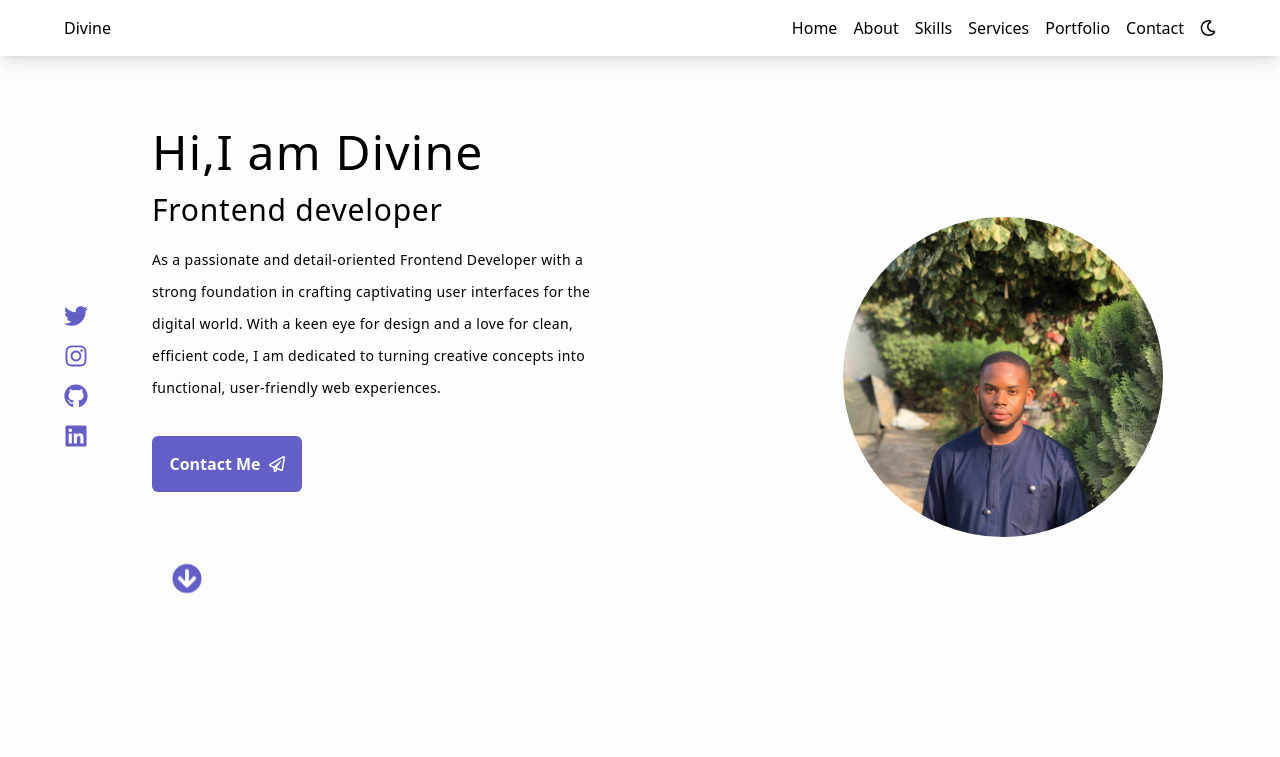
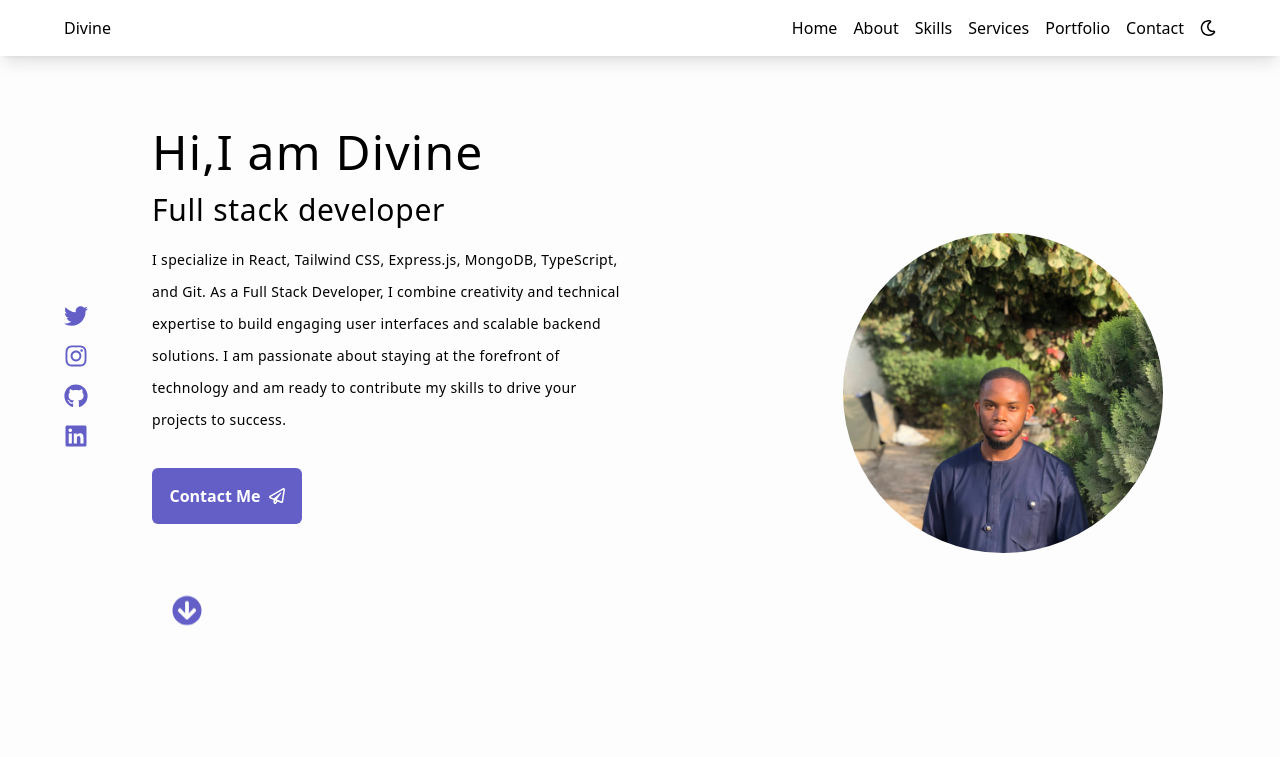
Before and after one commit to Deevyne99/my-portfolio, a React (Vite) app in the folder portfolio/: page / in a window 1280 px wide. Shown: the top 757 px of the page. Built offline with nearby package versions, Linux system fonts and the light colour scheme.

Commit message:
Made some changes to my introduction

```diff
--- a/portfolio/src/components/hero/Hero.jsx
+++ b/portfolio/src/components/hero/Hero.jsx
@@ -50,14 +50,15 @@ const Hero = () => {
               Hi,I am Divine
             </h1>
             <h3 className='lg:text-3xl tracking-wide leading-6 text-xl sm:text-2xl text-center sm:text-left'>
-              Frontend developer
+              Full stack developer
             </h3>
             <p className='sm:text-md md:text-md tracking-wide leading-8 text-sm sm:text-left text-center'>
-              As a passionate and detail-oriented Frontend Developer with a
-              strong foundation in crafting captivating user interfaces for the
-              digital world. With a keen eye for design and a love for clean,
-              efficient code, I am dedicated to turning creative concepts into
-              functional, user-friendly web experiences.
+              I specialize in React, Tailwind CSS, Express.js, MongoDB,
+              TypeScript, and Git. As a Full Stack Developer, I combine
+              creativity and technical expertise to build engaging user
+              interfaces and scalable backend solutions. I am passionate about
+              staying at the forefront of technology and am ready to contribute
+              my skills to drive your projects to success.
             </p>
             <button className='p-4 mt-4 items-center rounded-md capitalize justify-center font-bold flex gap-2 text-white bg-[#635FC7] w-[150px] mx-auto sm:mx-0 '>
               contact me <FaRegPaperPlane />
```
